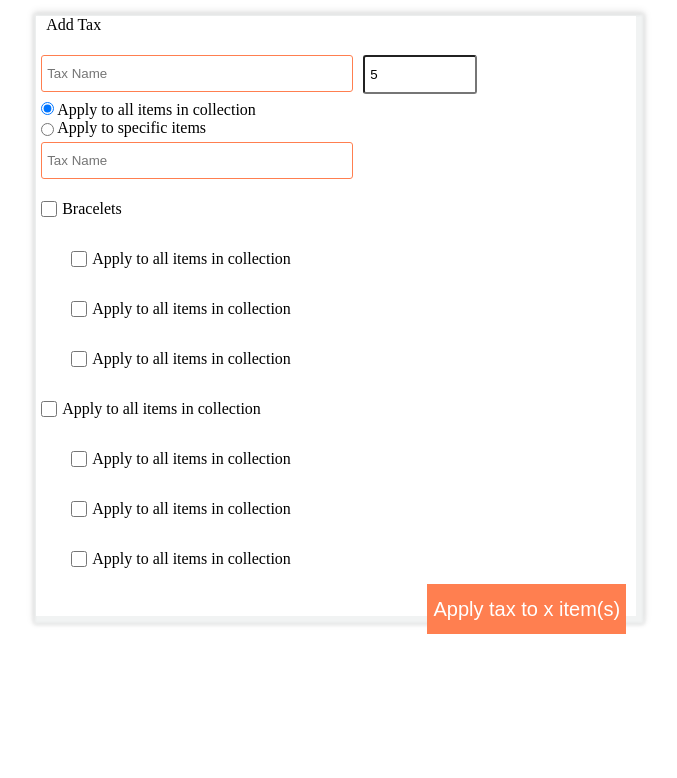
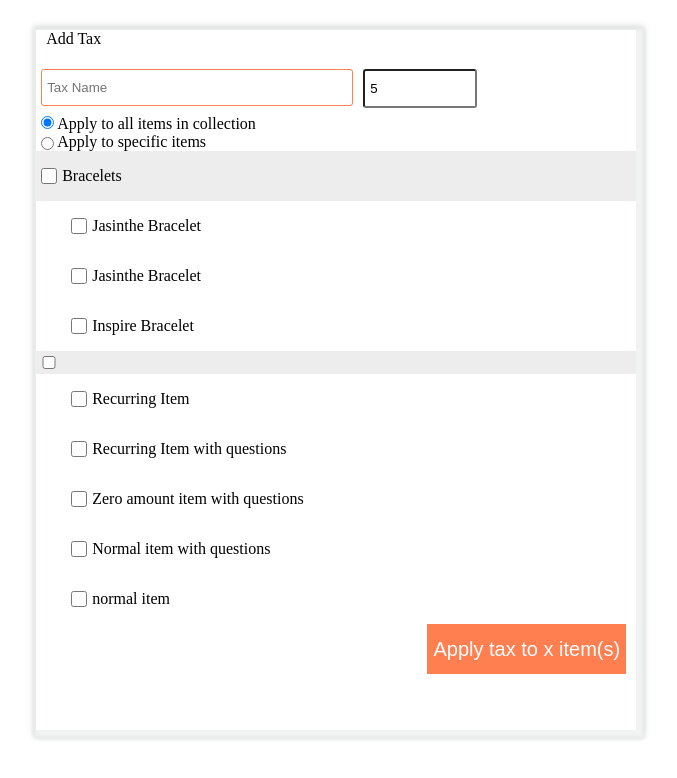
Before and after one commit to amsalugetasew/Bereket_Tax, a React (Create React App) app in the folder my-app/: page / in a window 1280 px wide. Shown: the top 778 px of the page, without its empty margins (351-1028 px from the left). Built offline with nearby package versions, Linux system fonts and the light colour scheme.

Commit message:
my tax code

```diff
--- a/my-app/package.json
+++ b/my-app/package.json
@@ -8,6 +8,7 @@
     "@testing-library/user-event": "^13.5.0",
     "react": "^18.2.0",
     "react-dom": "^18.2.0",
+    "react-hook-form": "^7.34.2",
     "react-scripts": "5.0.1",
     "web-vitals": "^2.1.4"
   },
--- a/my-app/src/App.css
+++ b/my-app/src/App.css
@@ -1,8 +1,9 @@
 .App {
+  margin-top: 5px;
   text-align: left;
   background-color: white;
   width: 600px;
-  height: 600px;
+  height: 700px;
   margin: 5px 30% 5px ;
   box-shadow: 3px 3px 3px 5px rgb(241, 243, 243),
   3px 3px 4px 5px rgb(0 0 0/14%),
@@ -10,6 +11,7 @@
   margin-bottom: 30px;
 }
 .Add_tax{
+  margin-top: 30px;
   margin-left: 10px;
   text-transform: capitalize;
 }
@@ -45,6 +47,20 @@ input[type='submit']{
   color: white;
   background-color: coral;
   border: none;
+  cursor: pointer;
+}
+#main{
+  background-color: rgba(128, 128, 128, 0.144);
+}
+.Err_message
+{
+  background-color: crimson;
+  color: white;
+  justify-content: center;
+  width: 200px;
+  margin-left: 30%;
+  font-size: 20px;
+  text-align: center;
 }
 .flex-col{
   flex-direction: column;
--- a/my-app/src/App.js
+++ b/my-app/src/App.js
@@ -1,14 +1,40 @@
 import './App.css';
+import { useForm } from 'react-hook-form';
+import { useState } from 'react';
+// const initialState = {
+//   name: "",
+//   item: ""
+// }
+var user = { name: 'John Doe', occupation: 'gardener', dob: new Date('1992-12-31') };
+function App() {
+  const [name, setName] = useState('');
+  const {register, watch, handleSubmit,formState: { errors },} = useForm();
 
-function App() {
+  var s = { name: 'John Doe', occupation: 'gardener', dob: new Date('1992-12-31') };
+  const onSubmit =(data) => alert(JSON.stringify(data, null, 4));
+
+
+  // const onSubmit = (data) => alert(JSON.stringify(data));
+  const selectAll = watch('selectAll');
+  const selectAllRecurring= watch('selectAllRecurring');
   return (
     <div className="App">
       <p className='Add_tax'>add tax</p>
-      <form>
+      <form onSubmit={handleSubmit(onSubmit)}>
         <div className='flex-col'>
           <div className='flex-row'>
-            <input type="text" placeholder='Tax Name' />
-            <input type="number" value='5' placeholder='%' />
+            <input type="text" placeholder='Tax Name'
+            name='firstName'
+            id='name'
+            onChange={e => setName(e.target.value)}
+            value={name || ""}
+            // {...register('name', {required: {
+            // }})}
+             />
+            <input type="number" value='5' placeholder='%'
+            {...register('rate', {required: {
+            }})}
+             />
           </div>
           <div className='flex-row'>
             <div className='container'>
@@ -20,54 +46,100 @@ function App() {
           </div>
 
         </div>
-        <div><input type="text" placeholder='Tax Name' /></div>
+        {/* <div><input type="text" placeholder='Tax Name' /></div> */}
         <div>
 
           {/* For Bracelt */}
           <div className='checkBox'>
-            <div className='flex-row'>
-              <input type="checkbox" />
+            <div className='flex-row' id='main'>
+              <input type="checkbox"
+              {...register('selectAll', {required: {
+              }})}
+               />
               <p>Bracelets</p>
             </div>
             <div className='subCheckBox'>
               <div className='flex-row'>
-                <input type="checkbox" />
-                <p>Apply to all items in collection</p>
+                <input type="checkbox"
+                checked={selectAll}
+                value="14865"
+                {...register('14865', {required: {
+                }})}
+                />
+                <p>Jasinthe Bracelet</p>
               </div>
               <div className='flex-row'>
-                <input type="checkbox" />
-                <p>Apply to all items in collection</p>
+                <input type="checkbox"
+                {...register('14867', {required: {
+                }})}
+                checked={selectAll} />
+                <p>Jasinthe Bracelet</p>
               </div>
               <div className='flex-row'>
-                <input type="checkbox" />
-                <p>Apply to all items in collection</p>
+                <input type="checkbox"
+                {...register('14870', {required: {
+                }})}
+                checked={selectAll}
+                 />
+                <p>Inspire Bracelet</p>
               </div>
             </div>
 
-              {/* for Recuring */}
+              {/* for Recurring */}
             <div className='checkBox'>
-            <div className='flex-row'>
-            <input type="checkbox" />
-              <p>Apply to all items in collection</p>
+            <div className='flex-row' id='main'>
+            <input type="checkbox"
+            {...register('selectAllRecurring', {required: {
+            }})}
+            />
             </div>
             <div className='subCheckBox'>
               <div className='flex-row'>
-                <input type="checkbox" />
-                <p>Apply to all items in collection</p>
+                <input type="checkbox"
+                {...register('14864', {required: {
+                }})}
+                checked={selectAllRecurring}
+                 />
+                <p>Recurring Item</p>
               </div>
               <div className='flex-row'>
-                <input type="checkbox" />
-                <p>Apply to all items in collection</p>
+                <input type="checkbox"
+                 {...register('14868', {required: {
+                }})}
+                checked={selectAllRecurring}
+                 />
+                <p>Recurring Item with questions</p>
               </div>
               <div className='flex-row'>
-                <input type="checkbox" />
-                <p>Apply to all items in collection</p>
+                <input type="checkbox"
+                 {...register('14869', {required: {
+                }})}
+                checked={selectAllRecurring}
+                 />
+                <p>Zero amount item with questions</p>
+              </div>
+              <div className='flex-row'>
+                <input type="checkbox"
+                 {...register('14872', {required: {
+                }})}
+                checked={selectAllRecurring}
+                 />
+                <p>Normal item with questions</p>
+              </div>
+              <div className='flex-row'>
+                <input type="checkbox"
+                {...register('14873', {required: {
+                }})}
+                checked={selectAllRecurring}
+                 />
+                <p>normal item</p>
               </div>
             </div>
           </div>
 
           </div>
         </div>
+        <div className='Err_message'>{errors.item && <p>{errors.item.message}</p>}</div>
         <div className='button'>
           <input type="submit" value='Apply tax to x item(s)' />
         </div>
```
Also changed, not shown: 1 other file (tests, documents, lock files or other folders).
